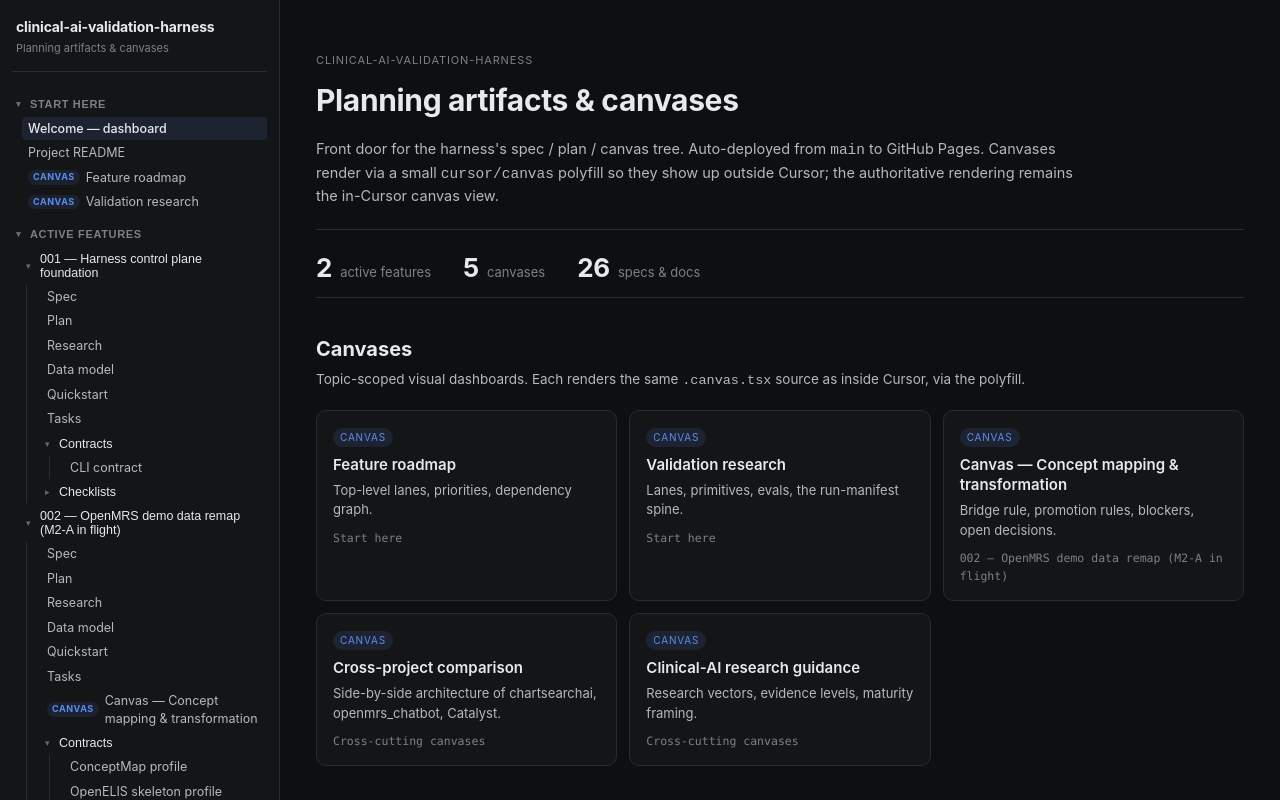
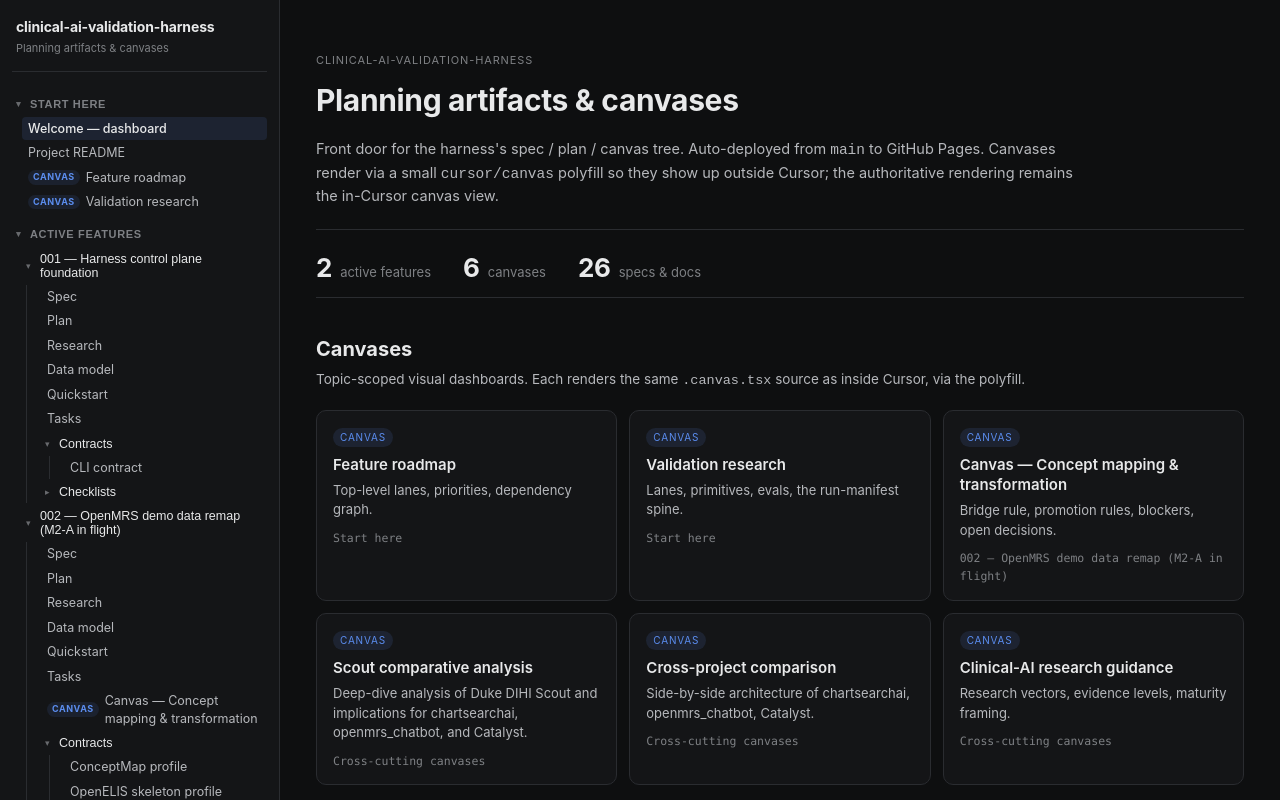
Before and after one commit to pmanko/clinical-ai-validation-harness, a React (Vite) app in the folder site/: page / in a window 1280 px wide. Built offline with nearby package versions, Linux system fonts and the light colour scheme.

Commit message:
docs: add Scout canvas to site navigation (#13)

```diff
--- a/site/nav.ts
+++ b/site/nav.ts
@@ -109,6 +109,7 @@ export const navTree: NavSection[] = [
     title: 'Cross-cutting canvases',
     intro: 'Topic-scoped dashboards outside any single feature.',
     items: [
+      { kind: 'canvas', slug: 'specs/artifacts/canvases/scout-comparative-analysis', title: 'Scout comparative analysis', blurb: 'Deep-dive analysis of Duke DIHI Scout and implications for chartsearchai, openmrs_chatbot, and Catalyst.' },
       { kind: 'canvas', slug: 'specs/artifacts/canvases/cross-project-comparison',    title: 'Cross-project comparison',    blurb: 'Side-by-side architecture of chartsearchai, openmrs_chatbot, Catalyst.' },
       { kind: 'canvas', slug: 'specs/artifacts/canvases/clinical-ai-research-guidance', title: 'Clinical-AI research guidance', blurb: 'Research vectors, evidence levels, maturity framing.' },
     ],
```
Also changed, not shown: 1 other file (tests, documents, lock files or other folders).
